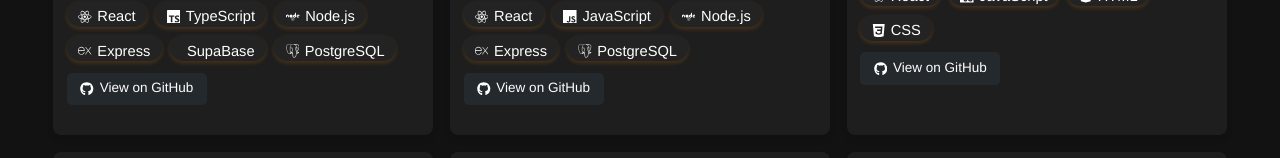
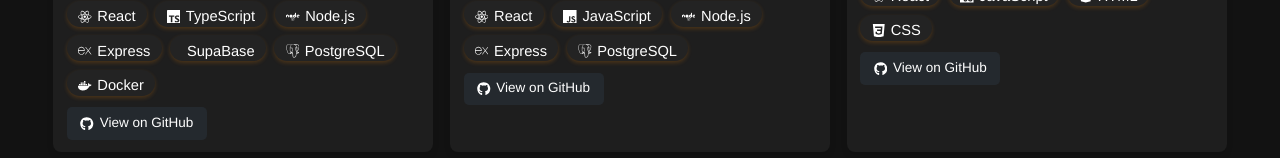
Before and after one commit to celestinryf/portfolio, a React (Create React App) app: page /projects in a window 1280 px wide. Shown: the part 471-629 px from the top of the page. Built offline with nearby package versions, Linux system fonts and the light colour scheme.

Commit message:
chore: icons for supabase and docker

```diff
--- a/package.json
+++ b/package.json
@@ -8,6 +8,7 @@
     "@fortawesome/free-solid-svg-icons": "^6.7.2",
     "@fortawesome/react-fontawesome": "^0.2.2",
     "cra-template": "1.2.0",
+    "lucide-react": "^0.475.0",
     "react": "^18.2.0",
     "react-dom": "^18.2.0",
     "react-icons": "^5.4.0",
--- a/src/routes/Projects/index.jsx
+++ b/src/routes/Projects/index.jsx
@@ -1,13 +1,14 @@
 // Projects.jsx
 import React from 'react';
 import style from './projects.module.css';
-import { FaGithub } from 'react-icons/fa';
 import {
     FaReact,
     FaNode,
     FaPython,
     FaAws,
-    FaBootstrap
+    FaBootstrap,
+    FaDocker,
+    FaGithub
 } from 'react-icons/fa';
 import {
     SiTypescript,
@@ -18,6 +19,8 @@
     SiCss3,
     SiR
 } from 'react-icons/si';
+import { Database } from 'lucide-react'
+
 import { Link } from 'react-router-dom';
 
 import ClubWebsiteDemo from '../../assets/images/ClubWebsite/videos/ClubWebsite demo.mov';
@@ -37,7 +40,9 @@
     'CSS': <SiCss3 />,
     'R': <SiR />,
     'TKinter': <FaPython />,
-    'Bootstrap': <FaBootstrap />
+    'Bootstrap': <FaBootstrap />,
+    'Supabase': <Database />,
+    'Docker': <FaDocker/>
 };
 
 const projects = [
@@ -95,7 +100,7 @@
 const ProjectCard = ({ project }) => {
     const techStacks = {
         // 'UAssignment 2025': ['React', 'TypeScript', 'Node.js', 'Express', 'Python', 'AWS', 'PostgreSQL'],
-        'UMarket 2025': ['React', 'TypeScript', 'Node.js', 'Express', 'SupaBase', 'PostgreSQL'],
+        'UMarket 2025': ['React', 'TypeScript', 'Node.js', 'Express', 'SupaBase', 'PostgreSQL', 'Docker'],
         'UWealth 2024': ['React', 'JavaScript', 'Node.js', 'Express', 'PostgreSQL'],
         'Club Website 2024': ['React', 'JavaScript', 'HTML', 'CSS'],
         'Manchester United Statistical Analysis 2024': ['R', 'Python'],
--- a/src/routes/Skills/index.jsx
+++ b/src/routes/Skills/index.jsx
@@ -112,7 +112,7 @@
 
    const otherTools = [
        {
-           title: 'Github',
+           title: 'Git & Github',
            icon: <FaGithub />,
            description: 'Version Control'
        },
```
Also changed, not shown: 1 other file (tests, documents, lock files or other folders).
